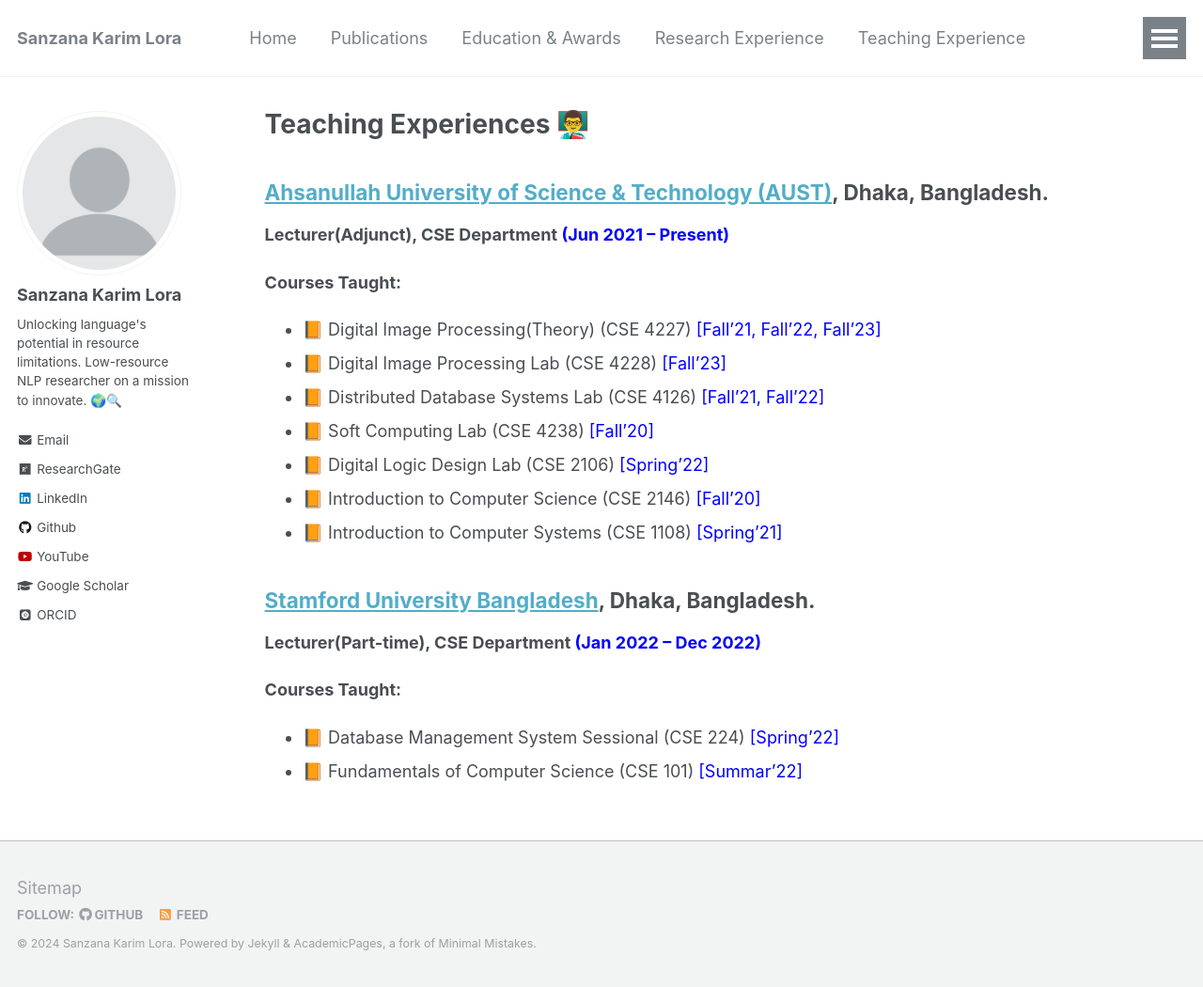
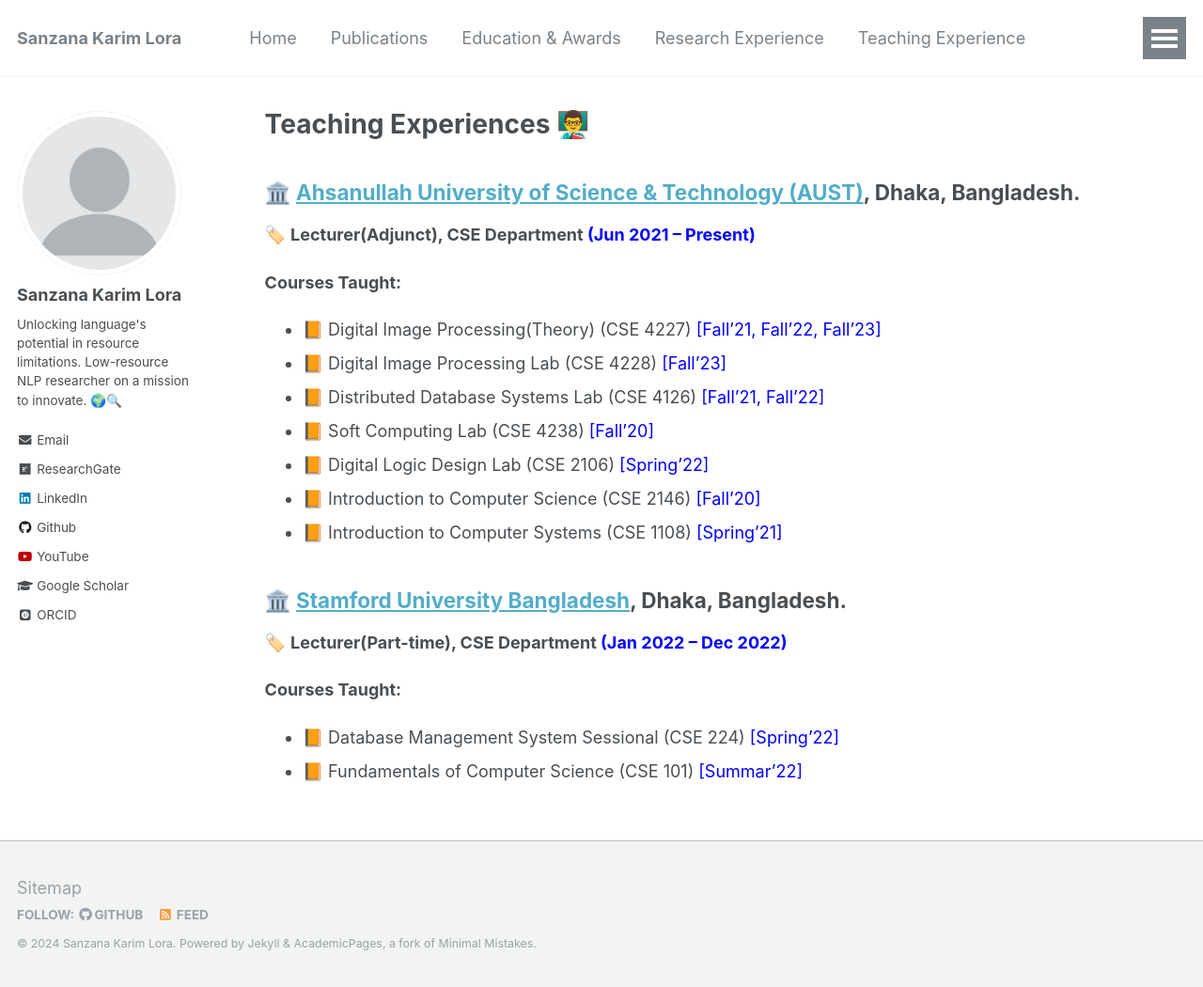
Before and after one commit to sanzanalora/sanzanalora.github.io, a Jekyll site: the page built from _pages/teaching_experiences.md, in a window 1280 px wide and 1050 px high. Shown: the whole window at 94% size. Built offline with Jekyll 4.4.1, drawn with Linux system fonts in a browser that asks for light colours; some web fonts are replaced.

Commit message:
Update teaching_experiences.md

```diff
--- a/_pages/teaching_experiences.md
+++ b/_pages/teaching_experiences.md
@@ -5,8 +5,8 @@ permalink: /teaching_experiences/
 author_profile: true
 ---
 
-## [Ahsanullah University of Science & Technology (AUST)](http://aust.edu/), Dhaka, Bangladesh.
-**Lecturer(Adjunct), CSE Department <span style="color:Blue">(Jun 2021 – Present)</span>**
+## 🏛️ [Ahsanullah University of Science & Technology (AUST)](http://aust.edu/), Dhaka, Bangladesh.
+🏷️ **Lecturer(Adjunct), CSE Department <span style="color:Blue">(Jun 2021 – Present)</span>**
 
 
 **Courses Taught:**
@@ -18,8 +18,8 @@ author_profile: true
 -  📙 Introduction to Computer Science (CSE 2146) <span style="color:Blue"> [Fall'20] </span>
 -  📙 Introduction to Computer Systems (CSE 1108) <span style="color:Blue"> [Spring'21] </span>
 
-## [Stamford University Bangladesh](https://www.stamforduniversity.edu.bd/), Dhaka, Bangladesh.
-**Lecturer(Part-time), CSE Department <span style="color:Blue">(Jan 2022 – Dec 2022)</span>**
+## 🏛️ [Stamford University Bangladesh](https://www.stamforduniversity.edu.bd/), Dhaka, Bangladesh.
+🏷️ **Lecturer(Part-time), CSE Department <span style="color:Blue">(Jan 2022 – Dec 2022)</span>**
 
 **Courses Taught:**
 -  📙 Database Management System Sessional (CSE 224) <span style="color:Blue"> [Spring'22] </span>
```
